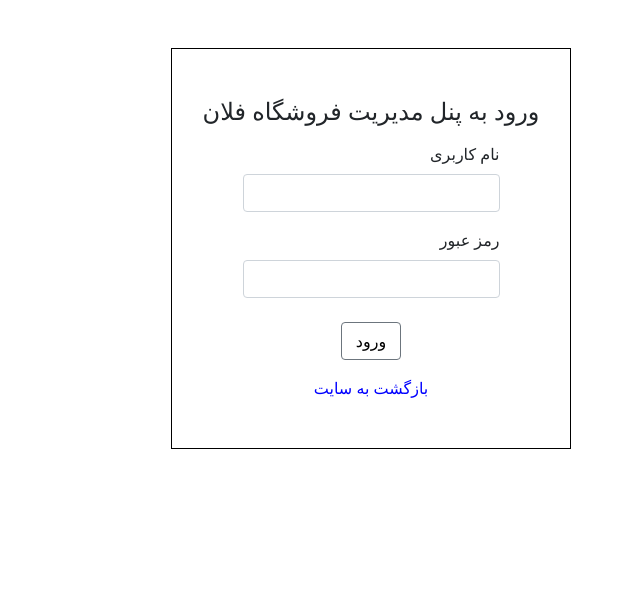
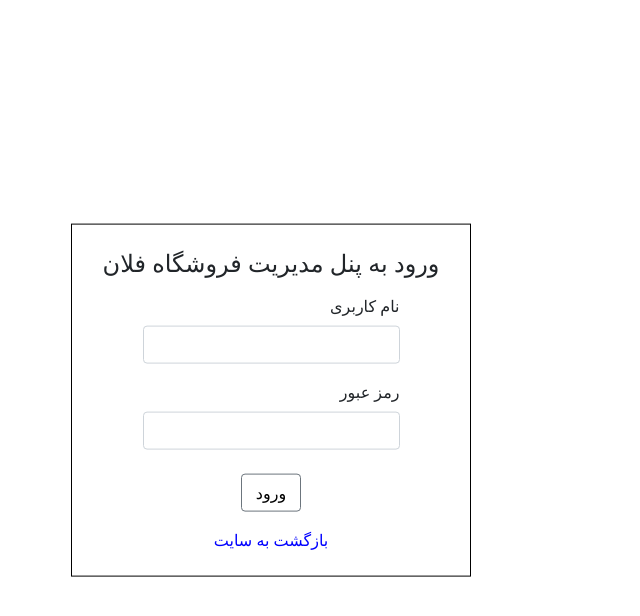
Before and after one commit to TahaEZ/shopping-site, a React (Create React App) app: page /panel/login in a window 1280 px wide. Shown: the top 616 px of the page, without its empty margins (468-1108 px from the left). Built offline with nearby package versions, Linux system fonts and the light colour scheme; data requests are answered from the project's data file.

Commit message:
Centered Login Form and Added Validation

```diff
--- a/src/Panel/pages/PanelLogin/PanelLogin.page.js
+++ b/src/Panel/pages/PanelLogin/PanelLogin.page.js
@@ -2,23 +2,54 @@ import { Form } from 'reactstrap'
 import { InputField, Button } from '../../../components'
 import { ReturnToSite } from '../../components/ReturnToSite.component'
 import { useHistory } from 'react-router-dom'
+import { useState } from 'react'
 const PanelLogin = () => {
+	const [formValidation, setFormValidation] = useState('incomplete')
+	const [firstTime, setFirstTime] = useState(true)
+
 	let history = useHistory()
 	const clickHandler = () => {
-		history.push('/panel/orders')
+		setFirstTime(false)
+		let isValid = true
+		const inputs = document.querySelectorAll('input')
+		console.log(inputs)
+		if (!inputs[0].value || !inputs[1].value) {
+			isValid = false
+			setFormValidation('incomplete')
+		} else {
+			isValid = false
+			console.log(inputs[0].value.length)
+			if (inputs[0].value.length < 6) setFormValidation('six-character error')
+			else setFormValidation(null)
+		}
+		if (isValid) history.push('/panel/orders')
 		return false
 	}
 	return (
 		<Form
-			className='mt-5 px-1 py-5 mx-auto d-flex flex-column align-items-center'
+			className='px-1 py-4 mx-auto d-flex flex-column align-items-center'
 			style={{
 				width: '80%',
 				border: 'solid 1px black',
 				maxWidth: '400px',
 				minWidth: '200px',
+				position: 'absolute',
+				left: '50%',
+				top: '50%',
+				transform: 'translate(-50%, -50%)',
 			}}
 		>
 			<h1 style={{ fontSize: '1.5rem' }}>ورود به پنل مدیریت فروشگاه فلان</h1>
+			{formValidation == 'incomplete' && !firstTime && (
+				<h2 style={{ color: 'red', fontSize: '.9rem' }}>
+					لطفا فرم را پر کنید!
+				</h2>
+			)}
+			{formValidation == 'six-character error' && (
+				<h2 style={{ color: 'red', fontSize: '.9rem' }}>
+					نام کاربری باید حداقل شش حرف داشته باشد!
+				</h2>
+			)}
 			<InputField label='نام کاربری' className='my-2' type='text' />
 			<InputField label='رمز عبور' className='my-2' type='password' />
 			<Button
```
